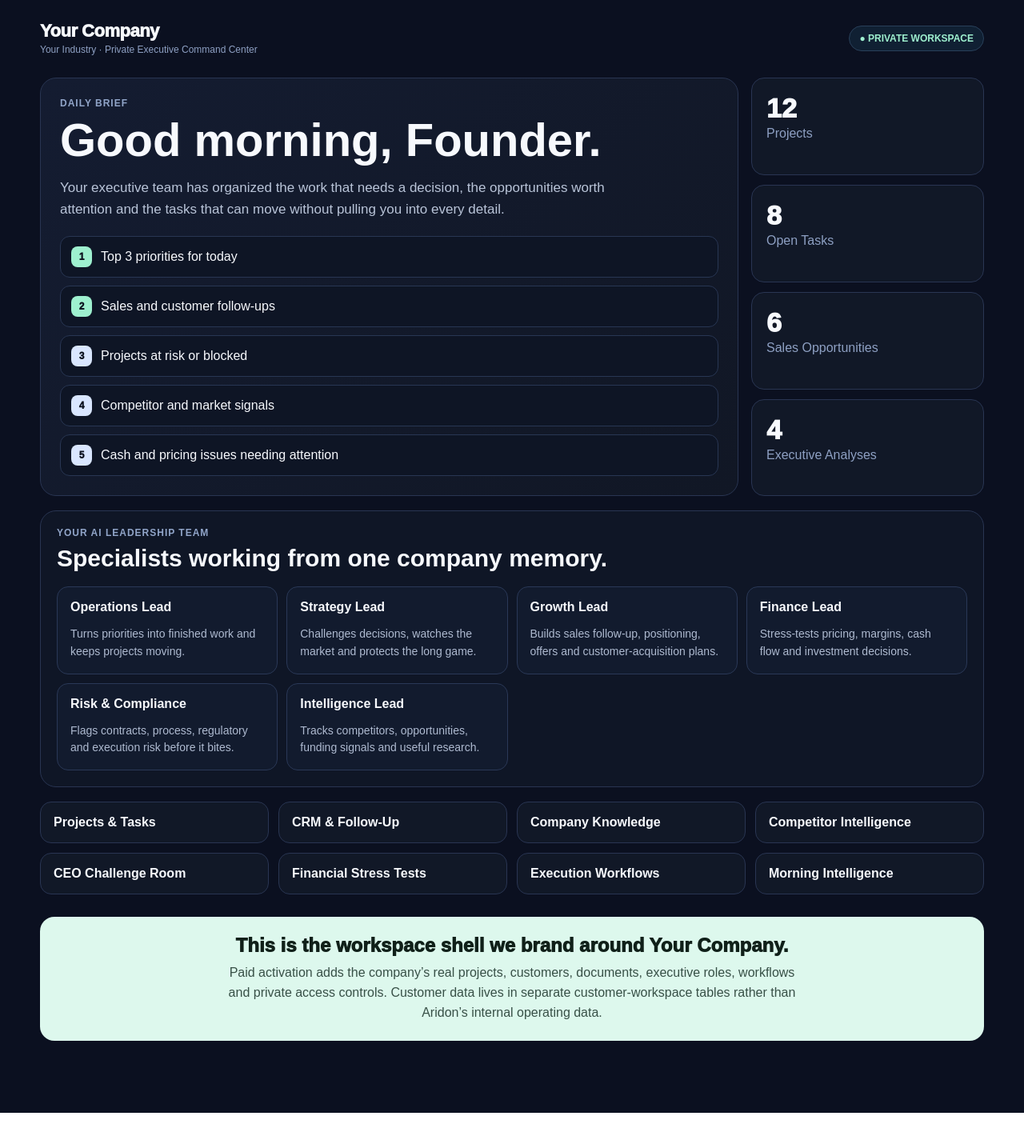
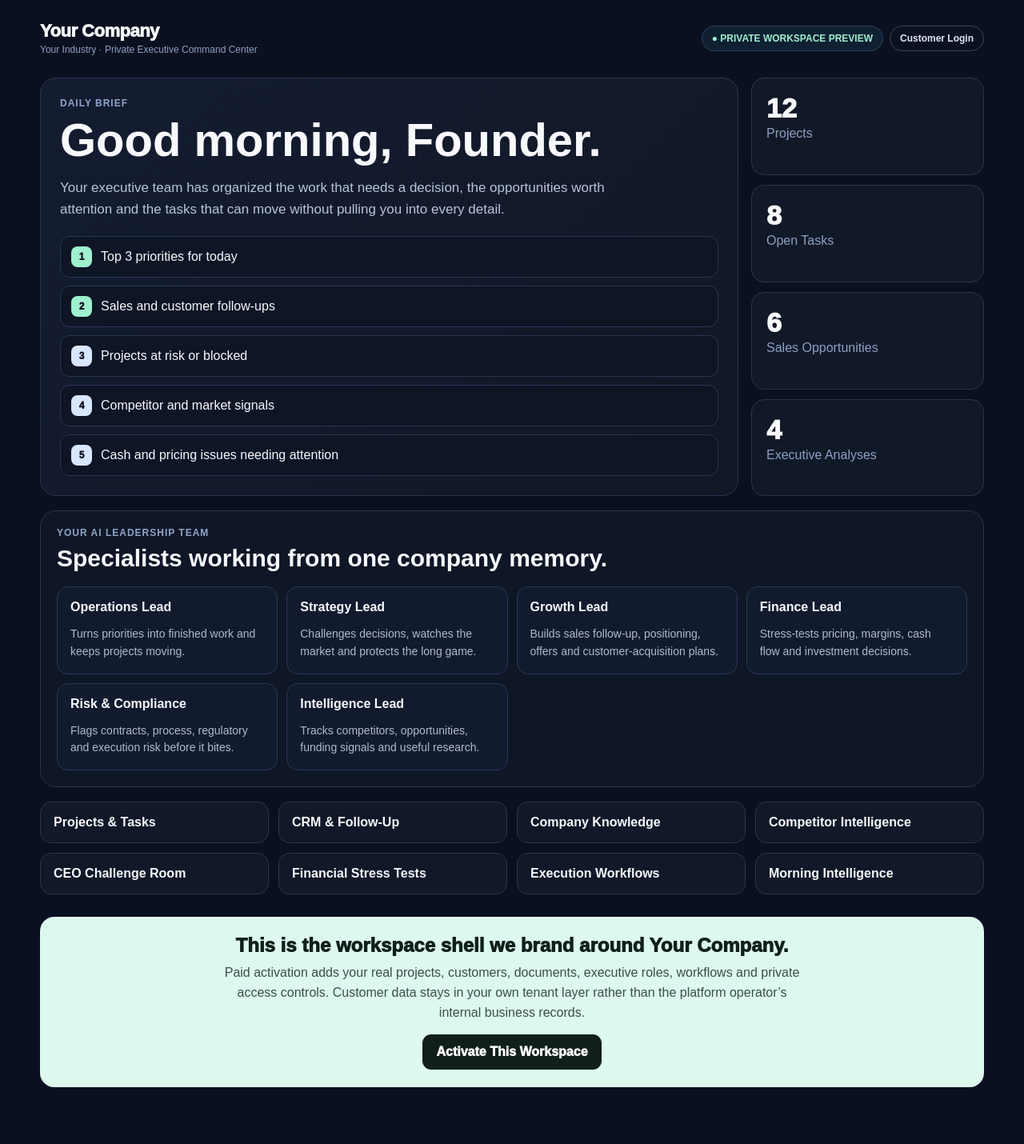
Before and after one commit to jimrusk/aridon-app, a Next.js app: page /workspace/preview in a window 1280 px wide. Shown: the top 1430 px of the page at 80% size. Before the commit the page ends 1391 px from the top, so only its background shows below. Built offline with nearby package versions, Linux system fonts and the light colour scheme.

Commit message:
Keep workspace preview brand-isolated and add activation CTA

```diff
--- a/app/workspace/preview/page.tsx
+++ b/app/workspace/preview/page.tsx
@@ -1,4 +1,6 @@
-type PreviewProps = { searchParams?: { business?: string; industry?: string; owner?: string } };
+import Link from 'next/link';
+
+type PreviewProps = { searchParams?: { business?: string; industry?: string; owner?: string; plan?: string } };
 
 const executives = [
   ['Operations Lead', 'Turns priorities into finished work and keeps projects moving.'],
@@ -13,13 +15,14 @@ export default function WorkspacePreview({ searchParams }: PreviewProps) {
   const business = (searchParams?.business || 'Your Company').slice(0, 100);
   const industry = (searchParams?.industry || 'Your Industry').slice(0, 100);
   const owner = (searchParams?.owner || 'Founder').slice(0, 100);
+  const plan = ['launch', 'growth', 'command'].includes(searchParams?.plan || '') ? searchParams?.plan : 'launch';
 
   return (
     <main style={{ minHeight: '100vh', background: '#0B1020', color: '#F7F9FD', fontFamily: 'Arial, sans-serif', padding: '26px 18px 90px' }}>
       <div style={{ maxWidth: '1180px', margin: '0 auto' }}>
         <header style={{ display: 'flex', justifyContent: 'space-between', gap: '14px', alignItems: 'center', flexWrap: 'wrap', marginBottom: '28px' }}>
           <div><div style={{ fontWeight: 950, fontSize: '22px', letterSpacing: '-.5px' }}>{business}</div><div style={{ color: '#8EA0C3', fontSize: '12px', marginTop: '3px' }}>{industry} · Private Executive Command Center</div></div>
-          <div style={{ border: '1px solid #29405A', background: '#102033', color: '#9EF0CF', padding: '8px 12px', borderRadius: '999px', fontSize: '12px', fontWeight: 900 }}>● PRIVATE WORKSPACE</div>
+          <div style={{ display: 'flex', gap: '8px', flexWrap: 'wrap' }}><div style={{ border: '1px solid #29405A', background: '#102033', color: '#9EF0CF', padding: '8px 12px', borderRadius: '999px', fontSize: '12px', fontWeight: 900 }}>● PRIVATE WORKSPACE PREVIEW</div><Link href="/customer/login" style={{ color: '#DCE7F8', fontSize: '12px', fontWeight: 850, textDecoration: 'none', border: '1px solid #34415D', padding: '8px 12px', borderRadius: '999px' }}>Customer Login</Link></div>
         </header>
 
         <section style={{ display: 'grid', gridTemplateColumns: 'minmax(0,1.5fr) minmax(260px,.5fr)', gap: '16px' }} className="preview-grid">
@@ -49,7 +52,7 @@ export default function WorkspacePreview({ searchParams }: PreviewProps) {
           {['Projects & Tasks','CRM & Follow-Up','Company Knowledge','Competitor Intelligence','CEO Challenge Room','Financial Stress Tests','Execution Workflows','Morning Intelligence'].map(item=><div key={item} style={{ background: '#111827', border: '1px solid #293552', borderRadius: '14px', padding: '16px', fontWeight: 800 }}>{item}</div>)}
         </section>
 
-        <div style={{ marginTop: '28px', background: '#DDF8ED', color: '#102019', borderRadius: '18px', padding: '22px', textAlign: 'center' }}><div style={{ fontWeight: 950, fontSize: '24px' }}>This is the workspace shell we brand around {business}.</div><p style={{ lineHeight: 1.55, maxWidth: '720px', margin: '8px auto 0', color: '#385047' }}>Paid activation adds the company’s real projects, customers, documents, executive roles, workflows and private access controls. Customer data lives in separate customer-workspace tables rather than Aridon’s internal operating data.</p></div>
+        <div style={{ marginTop: '28px', background: '#DDF8ED', color: '#102019', borderRadius: '18px', padding: '22px', textAlign: 'center' }}><div style={{ fontWeight: 950, fontSize: '24px' }}>This is the workspace shell we brand around {business}.</div><p style={{ lineHeight: 1.55, maxWidth: '720px', margin: '8px auto 14px', color: '#385047' }}>Paid activation adds your real projects, customers, documents, executive roles, workflows and private access controls. Customer data stays in your own tenant layer rather than the platform operator’s internal business records.</p><Link href={`/business-os/checkout?plan=${plan}`} style={{ display: 'inline-block', background: '#102019', color: '#fff', borderRadius: '11px', padding: '13px 17px', textDecoration: 'none', fontWeight: 950 }}>Activate This Workspace</Link></div>
       </div>
       <style>{`@media(max-width:800px){.preview-grid{grid-template-columns:1fr !important}}`}</style>
     </main>
```
